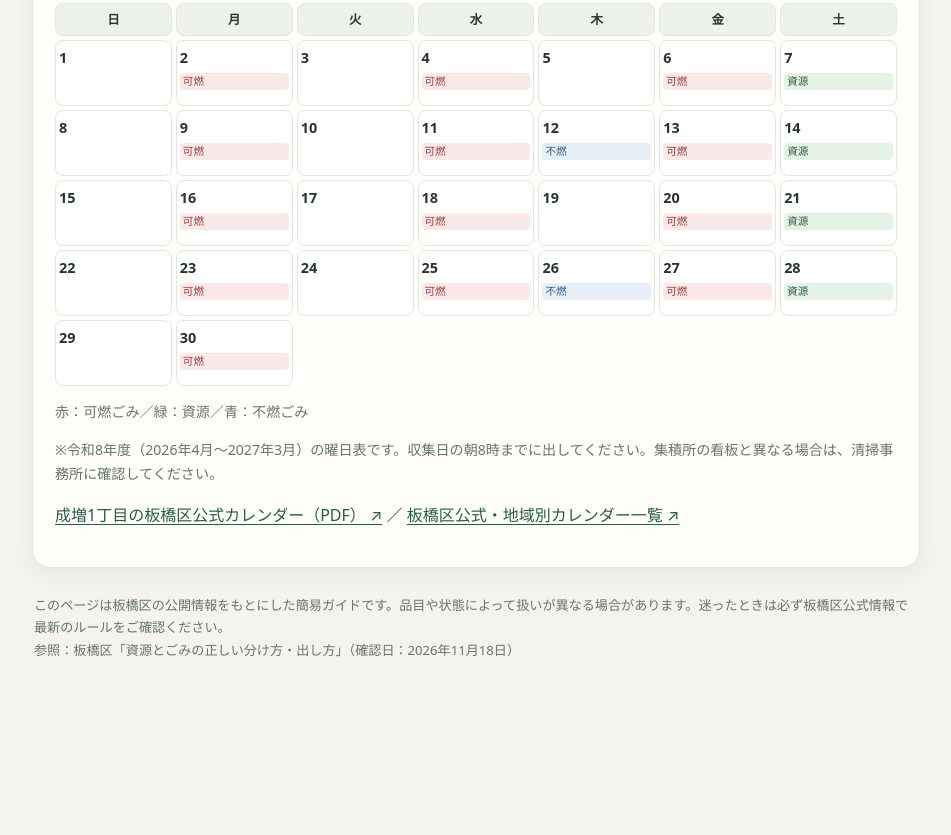
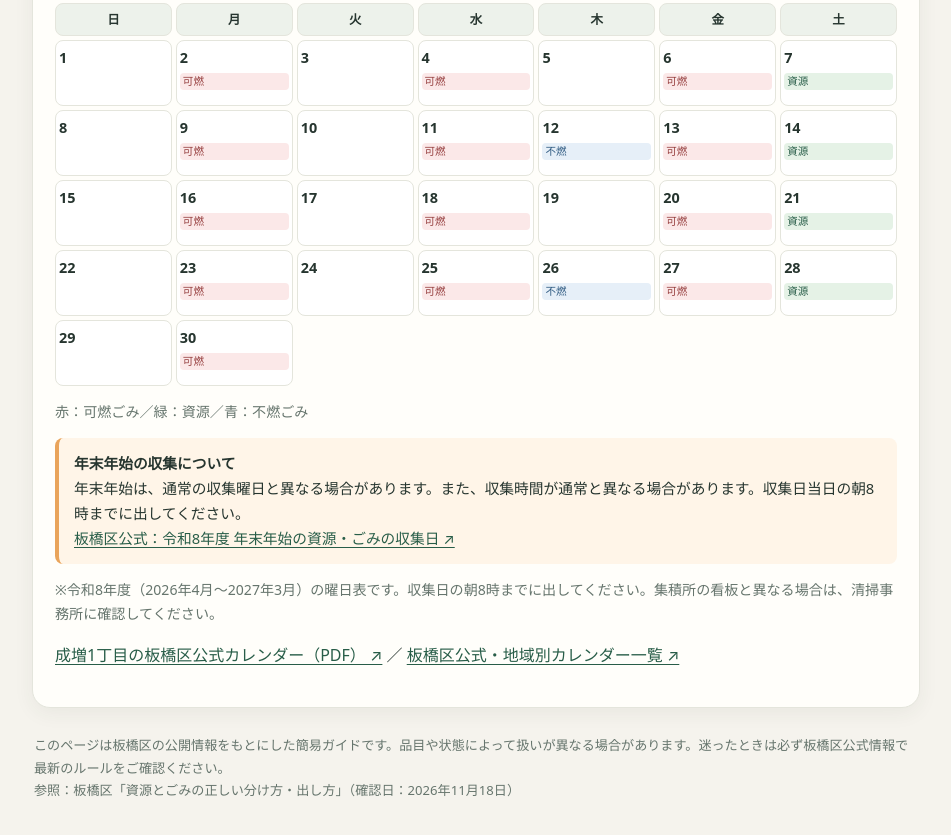
Before and after one commit to waka000gaia-pixel/test, a plain HTML site: page trush/index.html in a window 1280 px wide. Shown: the part 3590-4425 px from the top of the page, without its empty margins (164-1115 px from the left). Before the commit the page ends 4319 px from the top, so only its background shows below. Drawn offline with Linux system fonts and the light colour scheme.

Commit message:
カレンダーに年末年始の収集注意を追加

```diff
--- a/trush/index.html
+++ b/trush/index.html
@@ -116,6 +116,7 @@ a{color:#285d48;text-underline-offset:3px}footer{font-size:.82rem;color:var(--mu
 <div id="areaSchedule" class="answer" aria-live="polite"></div>
 <div class="searchline" style="margin-top:14px"><input id="calendarMonth" type="month" value="2026-11" min="2026-04" max="2027-03" aria-label="表示する年月" style="flex:1;min-width:0;padding:12px;border:1px solid #cbd4ca;border-radius:11px"><button type="button" id="showCalendar">カレンダーを表示</button></div>
 <div id="calendarGrid" style="margin-top:14px" aria-live="polite"></div>
+<div class="note" style="margin-top:14px"><strong>年末年始の収集について</strong><br>年末年始は、通常の収集曜日と異なる場合があります。また、収集時間が通常と異なる場合があります。収集日当日の朝8時までに出してください。<br><a href="https://www.city.itabashi.tokyo.jp/tetsuduki/gomi/1035547.html" target="_blank" rel="noopener">板橋区公式：令和8年度 年末年始の資源・ごみの収集日 ↗</a></div>
 <p class="hint">※令和8年度（2026年4月〜2027年3月）の曜日表です。収集日の朝8時までに出してください。集積所の看板と異なる場合は、清掃事務所に確認してください。</p>
 <p><a href="https://www.city.itabashi.tokyo.jp/_res/projects/default_project/_page_/001/038/152/r8/w02.pdf" target="_blank" rel="noopener">成増1丁目の板橋区公式カレンダー（PDF） ↗</a> ／ <a href="https://www.city.itabashi.tokyo.jp/tetsuduki/gomi/kaishu/1038152.html" target="_blank" rel="noopener">板橋区公式・地域別カレンダー一覧 ↗</a></p>
 </section>
```
